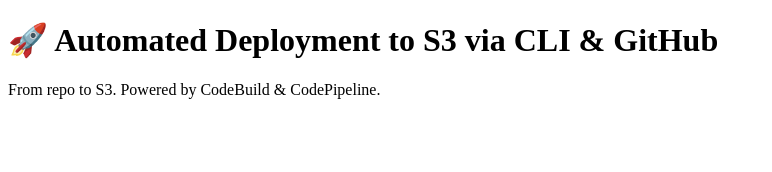
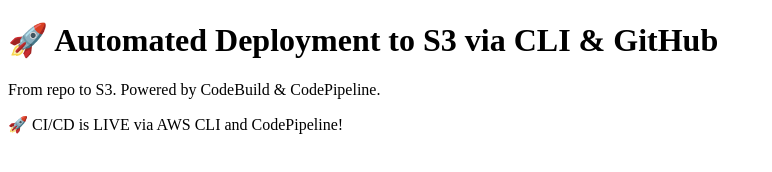
Before and after one commit to CheaTheReal/cicd-cli-project, a plain HTML site: page index.html in a window 1280 px wide. Shown: the whole page, without its empty margins (0-772 px from the left). Drawn offline with Linux system fonts and the light colour scheme.

Commit message:
CI/CD test deployment

```diff
--- a/index.html
+++ b/index.html
@@ -4,5 +4,6 @@
   <body>
     <h1>🚀 Automated Deployment to S3 via CLI & GitHub</h1>
     <p>From repo to S3. Powered by CodeBuild & CodePipeline.</p>
+    <p>🚀 CI/CD is LIVE via AWS CLI and CodePipeline!</p>
   </body>
 </html>
```
